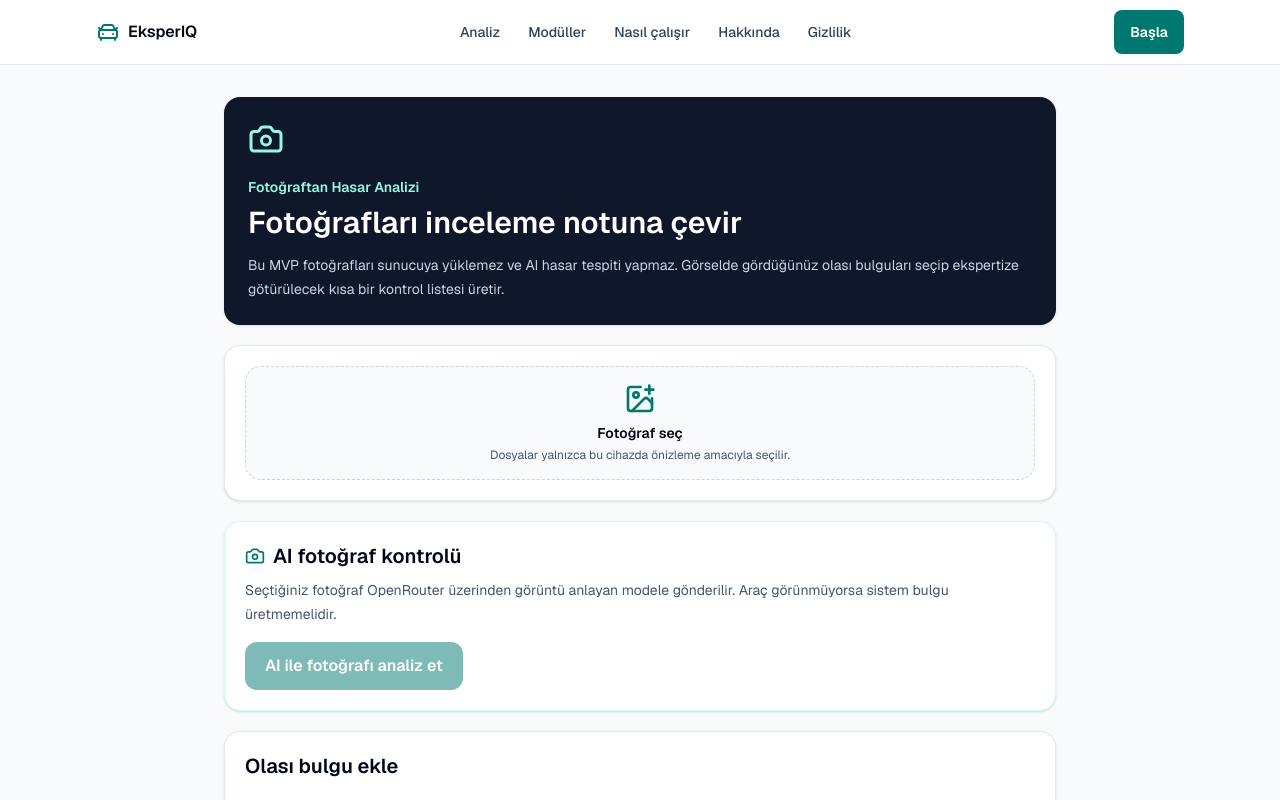
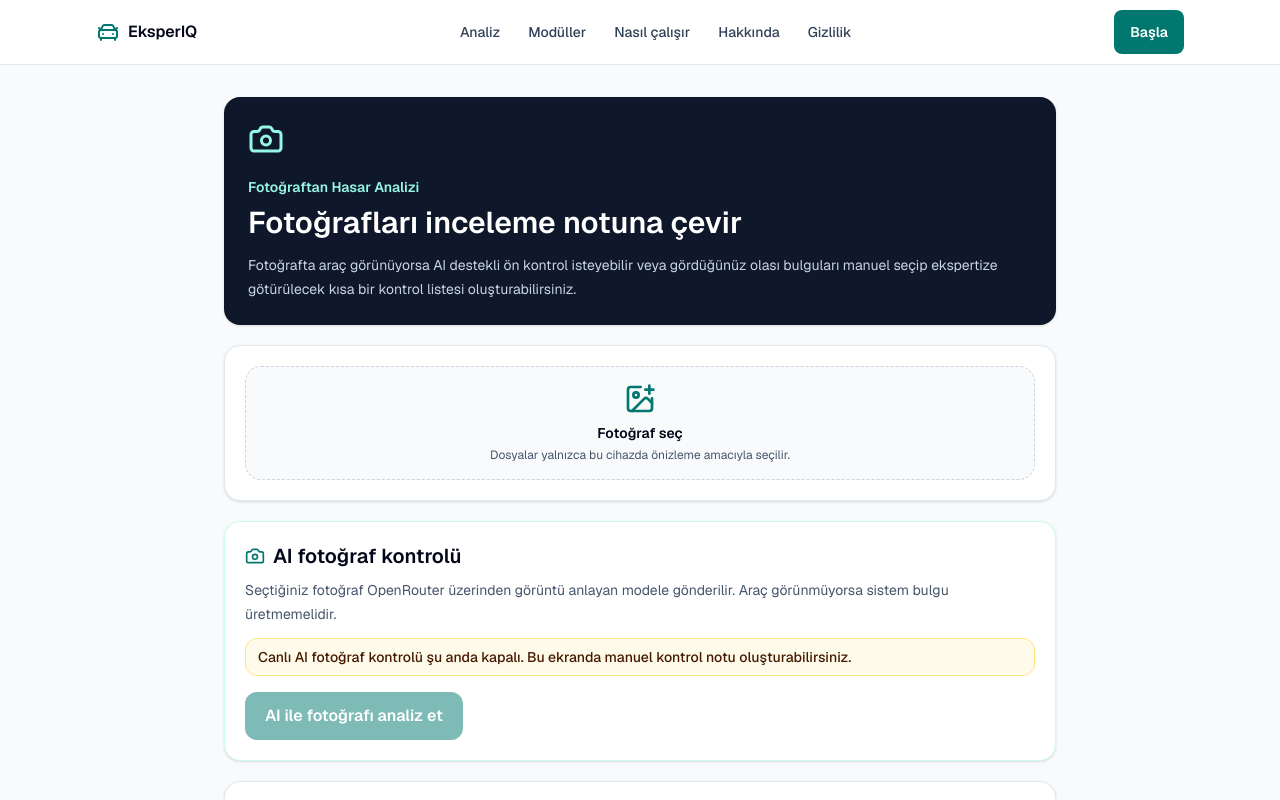
Before and after one commit to akifyapayzeka/eksperiq, a Next.js app: page /fotograf-hasar in a window 1280 px wide. Shown: the top 800 px of the page. Built offline with nearby package versions, Linux system fonts and the light colour scheme.

Commit message:
Clarify disabled photo AI state

```diff
--- a/src/app/fotograf-hasar/page.tsx
+++ b/src/app/fotograf-hasar/page.tsx
@@ -21,6 +21,7 @@ const areas = [
 
 const findings = ["Çizik", "Göçük", "Boya çatlağı", "Renk farkı", "Panel hizasızlığı", "Pas", "Çatlak", "Kırık"];
 const confidenceLevels = ["Düşük olasılık", "Orta olasılık", "Yüksek olasılık"];
+const isPhotoAiEnabled = process.env.NEXT_PUBLIC_AI_PHOTO_DAMAGE_ENABLED === "true";
 
 type DamageFinding = {
   area: string;
@@ -106,6 +107,12 @@ export default function PhotoDamagePage() {
       return;
     }
 
+    if (!isPhotoAiEnabled) {
+      setAiStatus("error");
+      setAiMessage("AI fotoğraf kontrolü şu anda kapalı. Manuel kontrol notu ekleyebilirsiniz.");
+      return;
+    }
+
     setAiStatus("loading");
     setAiMessage("");
     setAiAnalysis(null);
@@ -164,8 +171,8 @@ export default function PhotoDamagePage() {
           <p className="mt-5 text-sm font-semibold text-teal-200">Fotoğraftan Hasar Analizi</p>
           <h1 className="mt-2 text-3xl font-semibold">Fotoğrafları inceleme notuna çevir</h1>
           <p className="mt-3 text-sm leading-6 text-slate-300">
-            Bu MVP fotoğrafları sunucuya yüklemez ve AI hasar tespiti yapmaz. Görselde gördüğünüz olası bulguları seçip
-            ekspertize götürülecek kısa bir kontrol listesi üretir.
+            Fotoğrafta araç görünüyorsa AI destekli ön kontrol isteyebilir veya gördüğünüz olası bulguları manuel seçip
+            ekspertize götürülecek kısa bir kontrol listesi oluşturabilirsiniz.
           </p>
         </section>
 
@@ -211,10 +218,15 @@ export default function PhotoDamagePage() {
             Seçtiğiniz fotoğraf OpenRouter üzerinden görüntü anlayan modele gönderilir. Araç görünmüyorsa sistem bulgu
             üretmemelidir.
           </p>
+          {!isPhotoAiEnabled ? (
+            <p className="mt-3 rounded-xl border border-amber-200 bg-amber-50 px-3 py-2 text-sm font-medium text-amber-950">
+              Canlı AI fotoğraf kontrolü şu anda kapalı. Bu ekranda manuel kontrol notu oluşturabilirsiniz.
+            </p>
+          ) : null}
           <button
             type="button"
             onClick={analyzePhotosWithAi}
-            disabled={!files.length || aiStatus === "loading"}
+            disabled={!isPhotoAiEnabled || !files.length || aiStatus === "loading"}
             className="mt-4 inline-flex min-h-12 w-full items-center justify-center rounded-xl bg-teal-700 px-5 font-semibold text-white disabled:cursor-not-allowed disabled:opacity-50 sm:w-auto"
           >
             {aiStatus === "loading" ? "AI inceliyor" : "AI ile fotoğrafı analiz et"}
```
